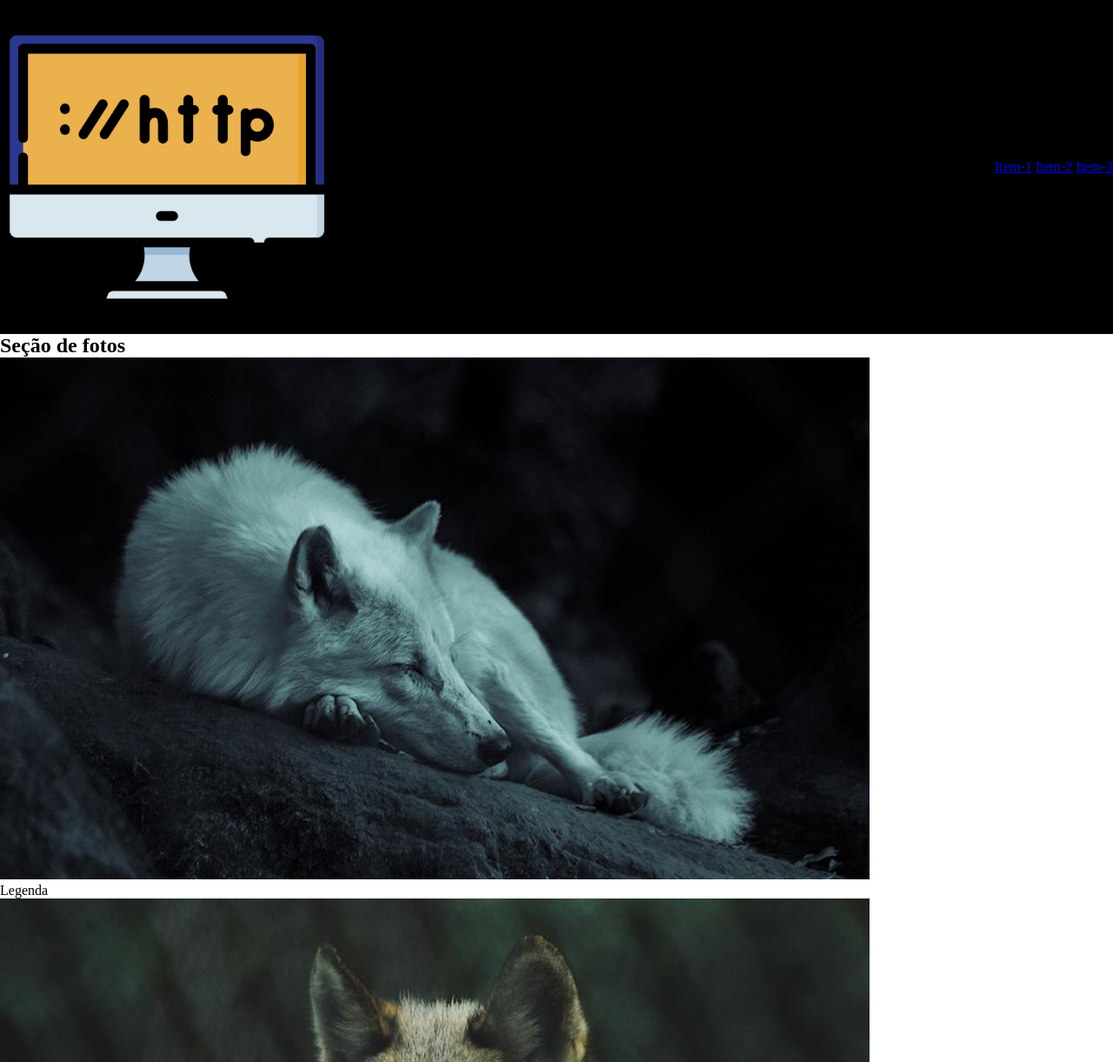
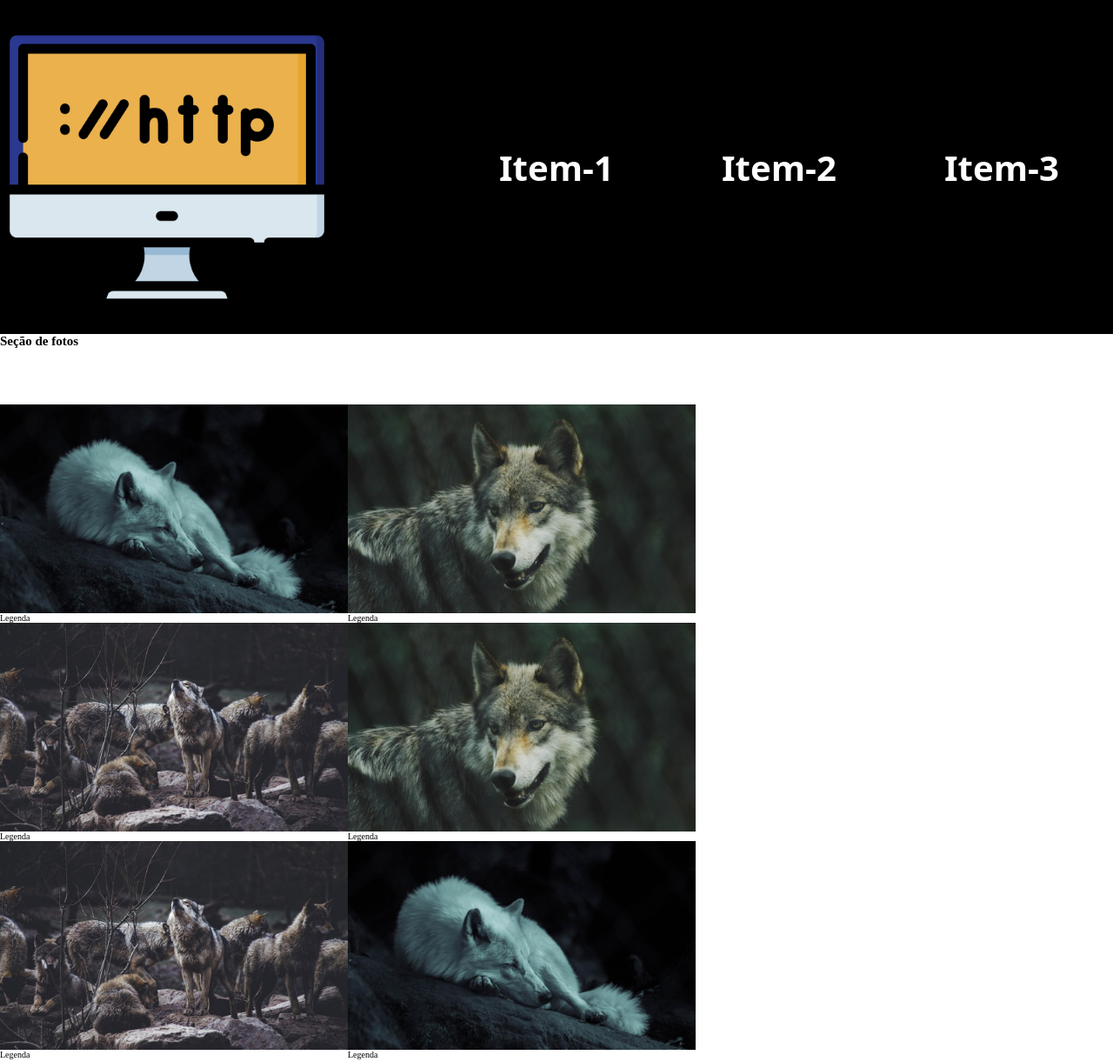
Before and after one commit to 1TDSR-2023/rm93770, a plain HTML site: page index.html in a window 1280 px wide. Shown: the top 1221 px of the page at 87% size. Drawn offline with Linux system fonts and the light colour scheme.

Commit message:
Estilização cabecalho, conteudo e divisão do css

```diff
--- /dev/null
+++ b/css/cabecalho.css
@@ -0,0 +1,33 @@
+.cabecalho {
+  display: flex;
+  justify-content: space-between;
+  align-items: center;
+  background-color: #000000;
+}
+
+.cabecalho nav {
+  display: flex;
+  width: 60%;
+  height: 100%;
+  justify-content: space-around;
+}
+
+.cabecalho a {
+  text-decoration: none;
+  color: #fff;
+  font-size: 4em;
+  font-family: system-ui, -apple-system, BlinkMacSystemFont, 'Segoe UI', Roboto, Oxygen, Ubuntu, Cantarell, 'Open Sans', 'Helvetica Neue', sans-serif;
+  font-weight: 700;
+  padding: 15% 0;
+}
+
+.cabecalho img {
+  width: 30%;
+  display: block;
+  max-width: 30%;
+}
+
+.cabecalho a:hover {
+  color: #000000;
+  background-color: #fff;
+}
--- /dev/null
+++ b/css/conteudo.css
@@ -0,0 +1,17 @@
+.conteudo {
+  display: flex;
+  flex-wrap: wrap;
+  max-width: 800px;
+  margin: 5% 0;
+}
+
+.conteudo>div img {
+  max-width: 100%;
+  display: block;
+}
+
+.conteudo>div {
+  flex-grow: 1;
+  flex-shrink: 1;
+  flex-basis: 300px;
+}
--- a/css/style.css
+++ b/css/style.css
@@ -1,16 +1,18 @@
-*{
+@import url("./cabecalho.css");
+@import url("./conteudo.css");
+
+* {
     margin: 0;
     padding: 0;
     box-sizing: border-box;
 }
-.cabecalho{
-    display: flex;
-    justify-content: space-between;
-    align-items: center;
-    background-color: #000000;
+
+html {
+    font-size: 62.7%;
 }
-.cabecalho img{
-    width: 30%;
-    display: block;
-    max-width: 30%;
+
+.tit-foto {
+    font-size: 4em;
+    text-align: center;
+    margin: 5% 0;
 }
```
